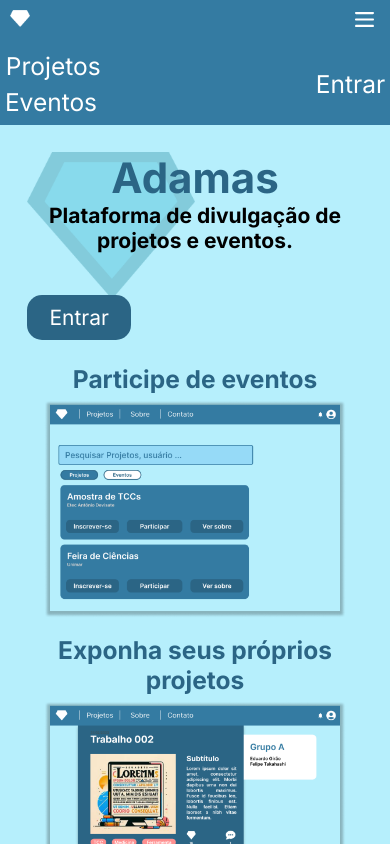
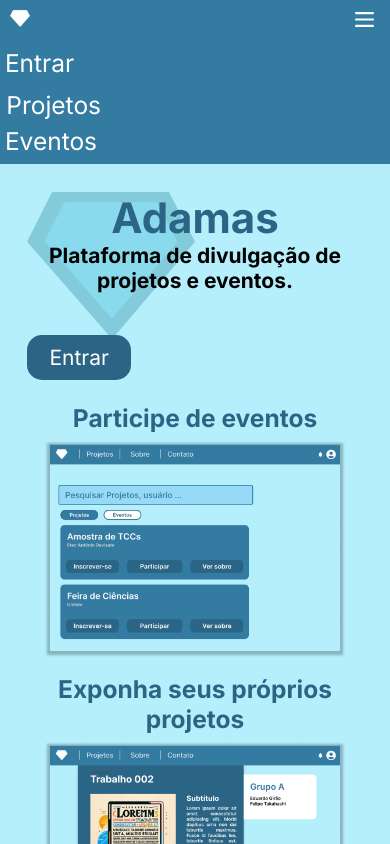
Before and after one commit to Noobolon/Adamas-FrontEnd, a Vue app: page / in a window 390 px wide. Both pictures are taken after a click on the button 364 px from the left and 21 px from the top of the page. Shown: the top 844 px of the page. Built offline with nearby package versions, Linux system fonts and the light colour scheme.

Commit message:
arrumando a imagem do user no mobile

```diff
--- a/src/components/structure/NavBar.vue
+++ b/src/components/structure/NavBar.vue
@@ -56,7 +56,7 @@ export default {
     </div>
 
     <nav v-if="showMenu" >
-        <div>
+        <div id="buttonsNavigator">
             <RouterLink to="/" id="returnHomeB"><img src="/logos/AdamasWhite.png" alt="Logo"></RouterLink>
             <ul>
                 <li><RouterLink to="/projetos">Projetos</RouterLink></li>
@@ -80,6 +80,7 @@ export default {
             <RouterLink v-if="accType == 'institution'" to="/">
                 <img class="profile" src="/symbols/user/WhiteInst.png" alt="Perfil">
             </RouterLink>
+
 
             <RouterLink v-if="accType == null" to="/tipo-de-conta">
                 <p>Entrar</p>
@@ -115,7 +116,6 @@ nav > *{
 
 a{
     font-size: 1.75rem;
-
     text-decoration: none;
     text-align: center;
     color: var(--Text2);
@@ -183,8 +183,11 @@ li:last-child{border-right: none;}
 
 @media screen and (max-width: 600px){
 
-
-    header{
+    #buttonsNavigator > *{
+        width: 100%;
+    }
+    nav{
+        width: 100%;
         display: flex;
         align-items: start;
         flex-direction: column-reverse;
@@ -193,17 +196,23 @@ li:last-child{border-right: none;}
         flex-direction: column;
         justify-items: end;
     }
-    #User{
-        display: block;
+    #user {
+        flex-direction: row-reverse;
+        display: flex;
+        padding: 0
+
     }
 
-    /* header > div > a {
-        display: none;
-    } */
+    #user > a > img{
+        width: 12vw;
+    }
+    #username{
+        margin-left: 20px
+    }
     #returnHomeB{
         display: none;
     }
-    #logoutB{
+    #logout{
         display: none;
     }
 
```
